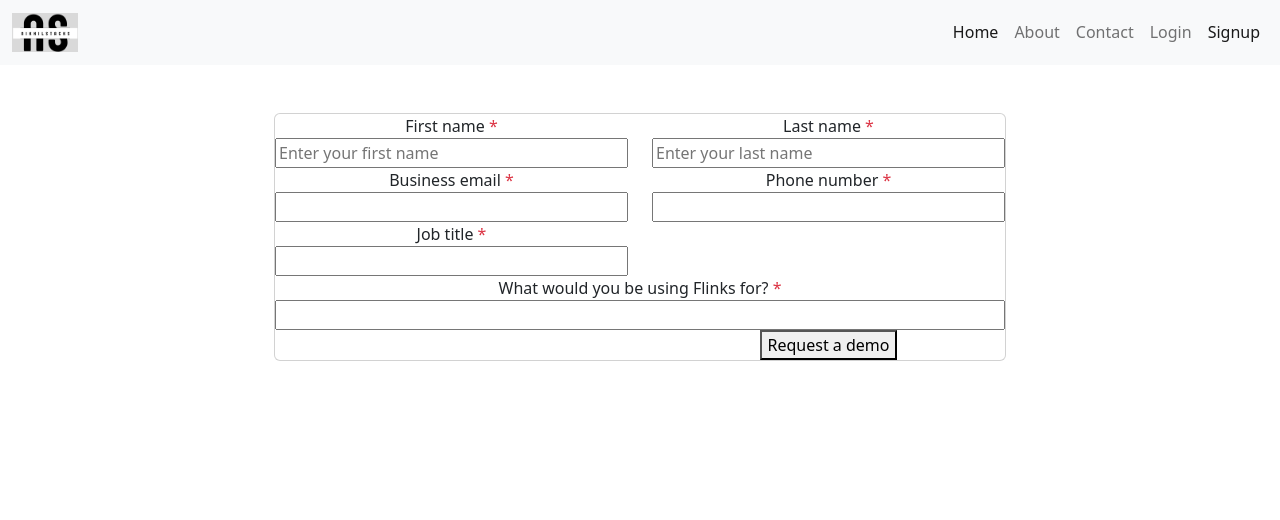
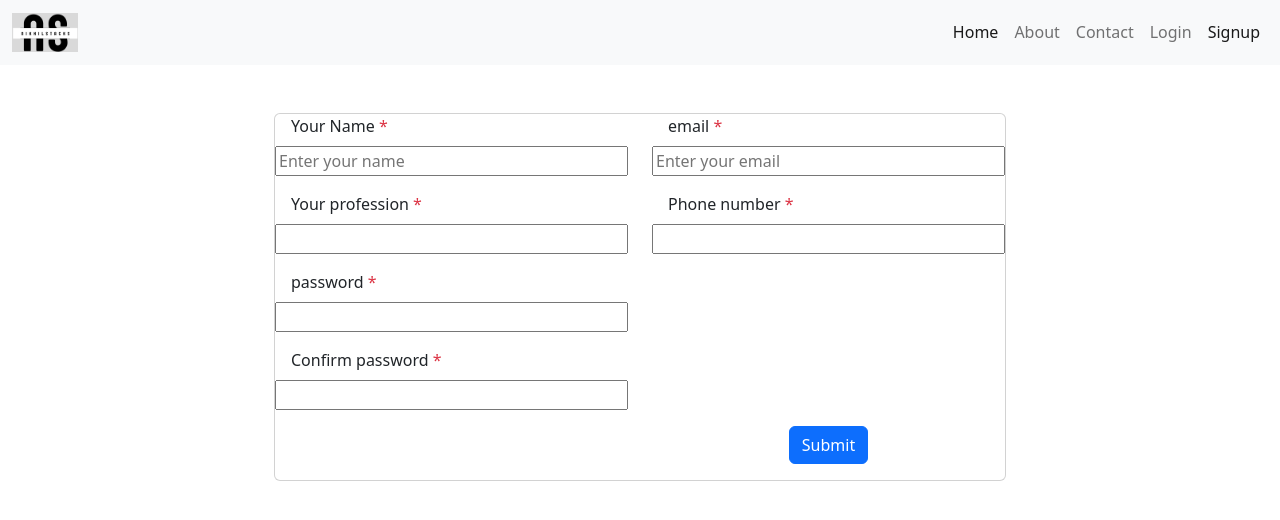
Before and after one commit to nikhilstacks/MERN, a React (Create React App) app in the folder client/: page /signup in a window 1280 px wide. Shown: the top 520 px of the page. Built offline with nearby package versions, Linux system fonts and the light colour scheme.

Commit message:
adding forms

```diff
--- a/client/public/index.html
+++ b/client/public/index.html
@@ -3,6 +3,7 @@
   <head>
     <meta charset="utf-8" />
     <link rel="icon" href="%PUBLIC_URL%/favicon.ico" />
+    <link href="https://stackpath.bootstrapcdn.com/bootstrap/4.3.1/css/bootstrap.min.css" rel="stylesheet">
     <meta name="viewport" content="width=device-width, initial-scale=1" />
     <meta name="theme-color" content="#000000" />
     <meta
--- a/client/src/components/Signup.js
+++ b/client/src/components/Signup.js
@@ -1,5 +1,4 @@
 import React from "react";
-import "bootstrap/dist/css/bootstrap.css";
 
 const Signup = () => {
   return (
@@ -12,25 +11,25 @@ const Signup = () => {
                 <div className="form-group col-sm-6 flex-column d-flex">
                   {" "}
                   <label className="form-control-label px-3">
-                    First name<span className="text-danger"> *</span>
+                    Your Name<span className="text-danger"> *</span>
                   </label>{" "}
                   <input
                     type="text"
-                    id="fname"
+                    id="name"
                     name="fname"
-                    placeholder="Enter your first name"
+                    placeholder="Enter your name"
                   />{" "}
                 </div>
                 <div className="form-group col-sm-6 flex-column d-flex">
                   {" "}
                   <label className="form-control-label px-3">
-                    Last name<span className="text-danger"> *</span>
+                    email<span className="text-danger"> *</span>
                   </label>{" "}
                   <input
                     type="text"
-                    id="lname"
-                    name="lname"
-                    placeholder="Enter your last name"
+                    id="email"
+                    name="email"
+                    placeholder="Enter your email"
                   />{" "}
                 </div>
               </div>
@@ -38,9 +37,14 @@ const Signup = () => {
                 <div className="form-group col-sm-6 flex-column d-flex">
                   {" "}
                   <label className="form-control-label px-3">
-                    Business email<span className="text-danger"> *</span>
+                    Your profession<span className="text-danger"> *</span>
                   </label>{" "}
-                  <input type="text" id="email" name="email" placeholder="" />{" "}
+                  <input
+                    type="text"
+                    id="profession"
+                    name="profession"
+                    placeholder=""
+                  />{" "}
                 </div>
                 <div className="form-group col-sm-6 flex-column d-flex">
                   {" "}
@@ -54,26 +58,36 @@ const Signup = () => {
                 <div className="form-group col-sm-6 flex-column d-flex">
                   {" "}
                   <label className="form-control-label px-3">
-                    Job title<span className="text-danger"> *</span>
+                    password<span className="text-danger"> *</span>
                   </label>{" "}
-                  <input type="text" id="job" name="job" placeholder="" />{" "}
+                  <input
+                    type="password"
+                    id="password"
+                    name="password"
+                    placeholder=""
+                  />{" "}
                 </div>
               </div>
               <div className="row justify-content-between text-left">
-                <div className="form-group col-12 flex-column d-flex">
+                <div className="form-group col-sm-6 flex-column d-flex">
                   {" "}
                   <label className="form-control-label px-3">
-                    What would you be using Flinks for?
+                    Confirm password
                     <span className="text-danger"> *</span>
                   </label>{" "}
-                  <input type="text" id="ans" name="ans" placeholder="" />{" "}
+                  <input
+                    type="password"
+                    id="cpassword"
+                    name="cpassword"
+                    placeholder=""
+                  />{" "}
                 </div>
               </div>
               <div className="row justify-content-end">
                 <div className="form-group col-sm-6">
                   {" "}
-                  <button type="submit" className="btn-block btn-primary">
-                    Request a demo
+                  <button type="button" class="btn btn-primary">
+                    Submit
                   </button>{" "}
                 </div>
               </div>
```
